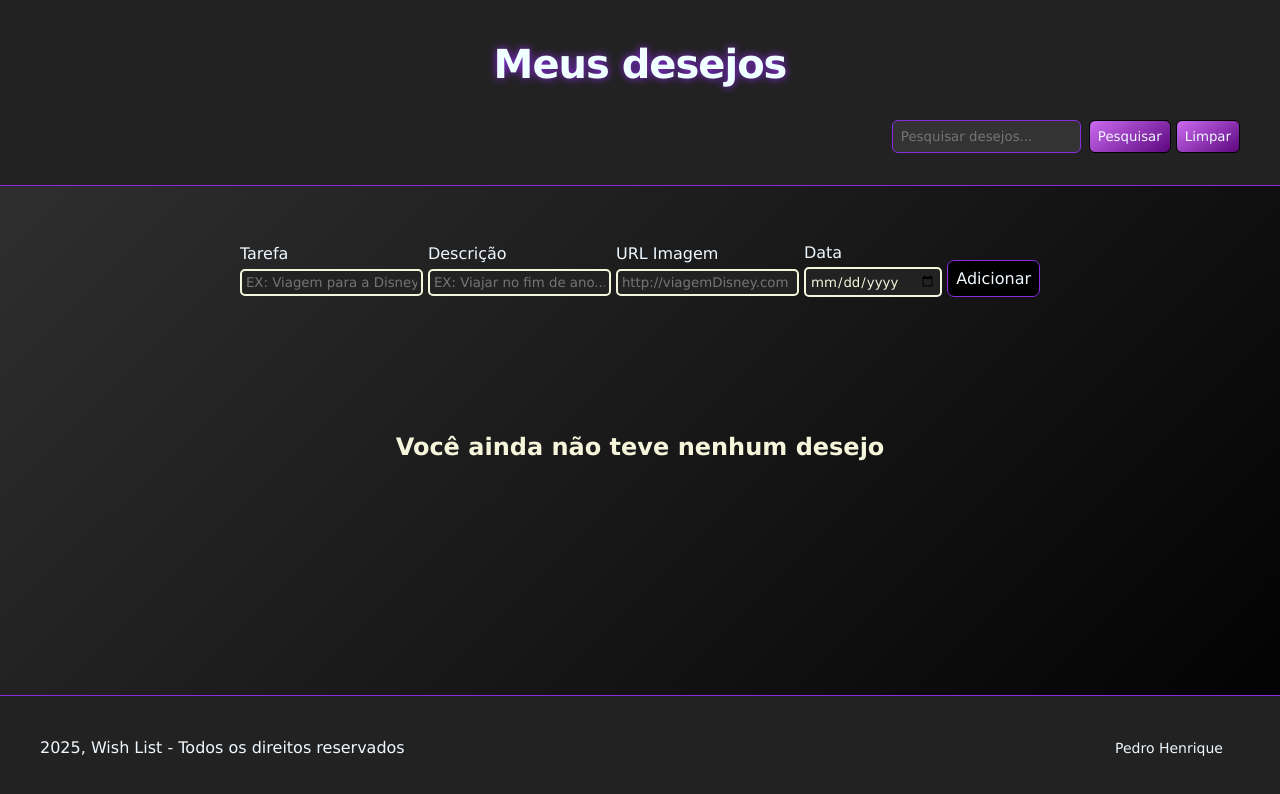
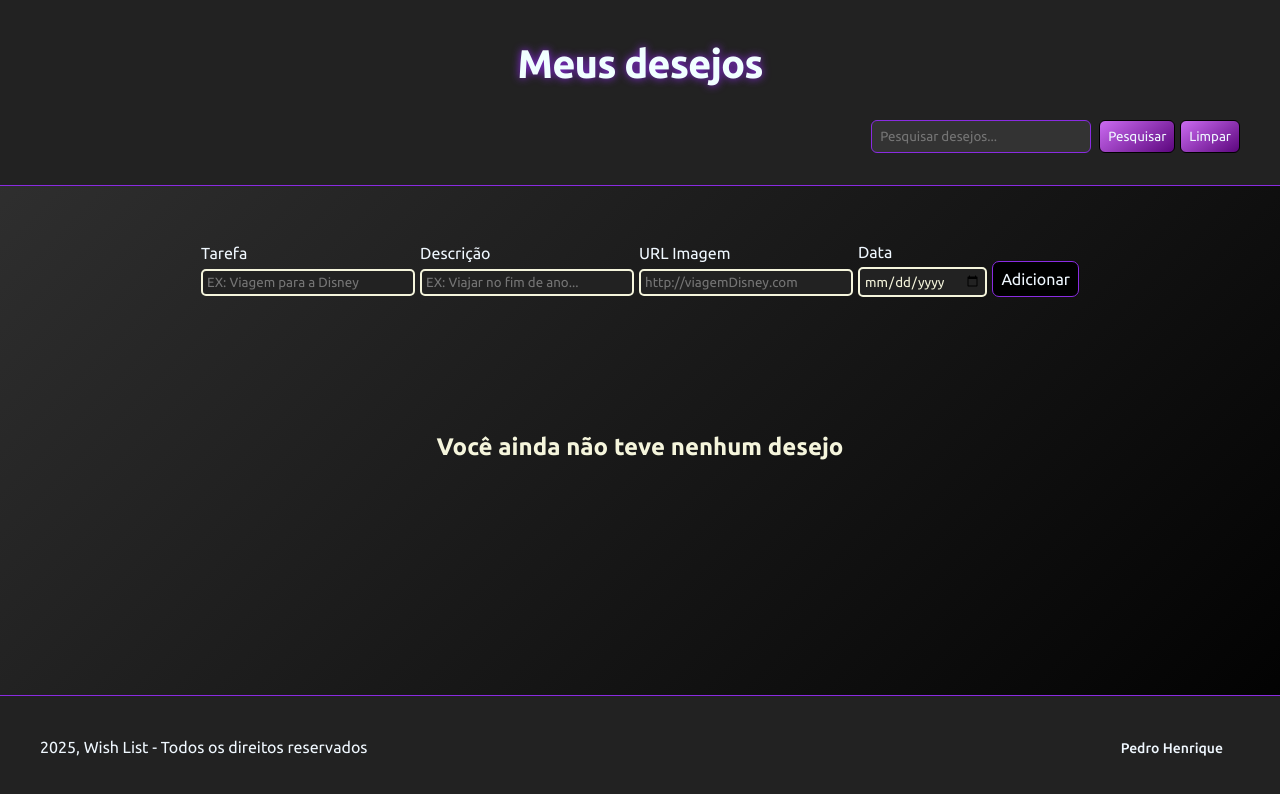
Before and after one commit to preudu-cmd-hash/wish-list, a React (Vite) app: page / in a window 1280 px wide. Shown: the top 794 px of the page. Built offline with nearby package versions, Linux system fonts and the light colour scheme.

Commit message:
font global

```diff
--- a/package.json
+++ b/package.json
@@ -15,6 +15,7 @@
   "dependencies": {
     "react": "^19.1.0",
     "react-dom": "^19.1.0",
+    "react-icons": "^5.5.0",
     "react-router": "^7.6.3"
   },
   "devDependencies": {
--- a/src/Components/AddItemForm/AddItemForm.module.css
+++ b/src/Components/AddItemForm/AddItemForm.module.css
@@ -35,8 +35,6 @@
   border-radius: 7px;
   border: 1px solid blueviolet;
   place-self: flex-end;
-  font-family: "Lucida Sans", "Lucida Sans Regular", "Lucida Grande",
-    "Lucida Sans Unicode", Geneva, Verdana, sans-serif;
   font-size: 1rem;
   cursor: pointer;
   transition: all 0.2s ease;
--- a/src/Components/Card/Card.module.css
+++ b/src/Components/Card/Card.module.css
@@ -1,8 +1,6 @@
 .cardContainer {
   justify-content: center;
   align-items: center;
-  font-family: "Lucida Sans", "Lucida Sans Regular", "Lucida Grande",
-    "Lucida Sans Unicode", Geneva, Verdana, sans-serif;
   padding: 8px;
   margin-top: 5px;
   overflow: hidden;
--- a/src/Components/EmptyState/EmptyState.module.css
+++ b/src/Components/EmptyState/EmptyState.module.css
@@ -14,8 +14,6 @@
   justify-content: center;
   align-items: center;
   font-size: x-large;
-  font-family: "Lucida Sans", "Lucida Sans Regular", "Lucida Grande",
-    "Lucida Sans Unicode", Geneva, Verdana, sans-serif;
   color: beige;
   font-weight: bold;
 }
--- a/src/Components/WishDetail/WishDetail.module.css
+++ b/src/Components/WishDetail/WishDetail.module.css
@@ -58,29 +58,21 @@
 
 .title {
   font-size: x-large;
-  font-family: "Lucida Sans", "Lucida Sans Regular", "Lucida Grande",
-    "Lucida Sans Unicode", Geneva, Verdana, sans-serif;
   font-weight: 600;
 }
 
 .name {
   font-size: large;
-  font-family: "Lucida Sans", "Lucida Sans Regular", "Lucida Grande",
-    "Lucida Sans Unicode", Geneva, Verdana, sans-serif;
   font-weight: 400;
 }
 
 .desc {
   font-size: medium;
-  font-family: "Lucida Sans", "Lucida Sans Regular", "Lucida Grande",
-    "Lucida Sans Unicode", Geneva, Verdana, sans-serif;
   font-weight: 300;
 }
 
 .date {
   font-size: medium;
-  font-family: "Lucida Sans", "Lucida Sans Regular", "Lucida Grande",
-    "Lucida Sans Unicode", Geneva, Verdana, sans-serif;
   font-weight: 300;
 }
 
--- a/src/global.css
+++ b/src/global.css
@@ -1,3 +1,5 @@
+@import url("https://fonts.googleapis.com/css2?family=Ubuntu:ital,wght@0,300;0,400;0,500;0,700;1,300;1,400;1,500;1,700&display=swap");
+
 * {
   box-sizing: border-box;
   margin: 0;
@@ -9,8 +11,7 @@ html {
 }
 
 body {
-  font-family: "Lucida Sans", "Lucida Sans Regular", "Lucida Grande",
-    "Lucida Sans Unicode", Geneva, Verdana, sans-serif;
+  font-family: "Ubuntu", sans-serif;
   line-height: 1.6;
   color: aliceblue;
   background-color: black;
```
Also changed, not shown: 1 other file (tests, documents, lock files or other folders).
